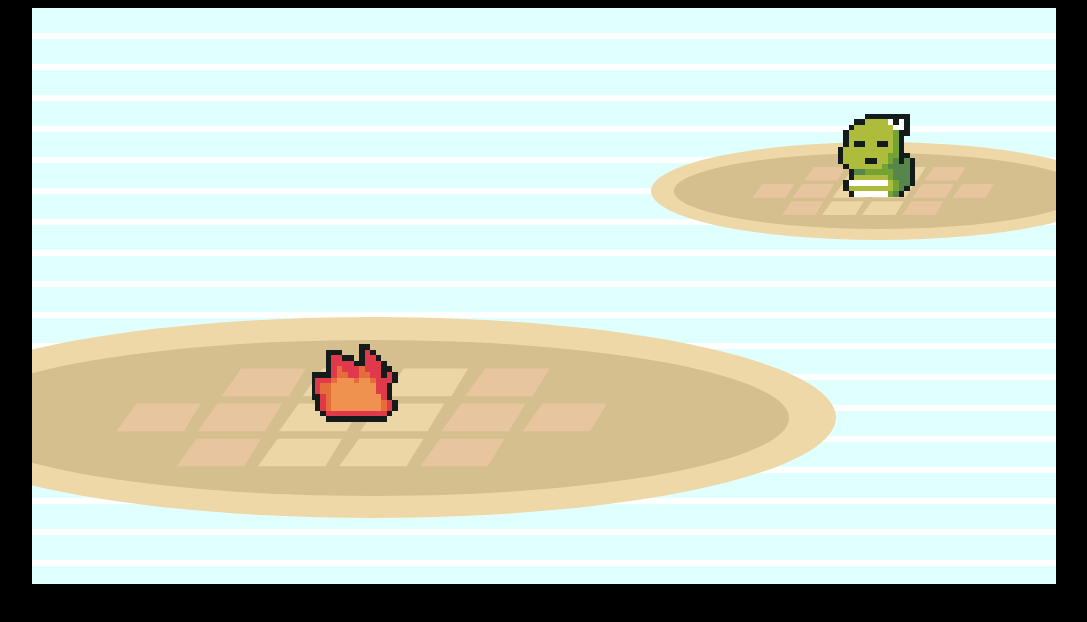
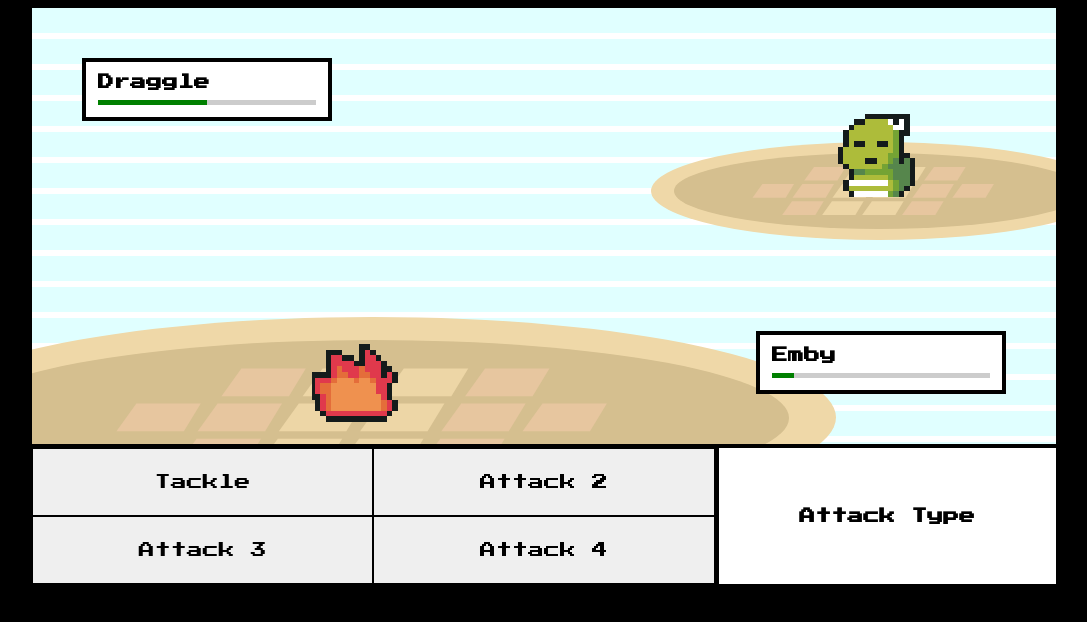
Before and after one commit to alexgeis/pokemon-game, a plain HTML site: page index.html in a window 1280 px wide. Shown: the whole page, without its empty margins (96-1183 px from the left). Drawn offline with nearby package versions, Linux system fonts and the light colour scheme.

Commit message:
add attack section onscreen during battle, add enemy health bar, and add friendly monster health bar

```diff
--- a/classes.js
+++ b/classes.js
@@ -63,3 +63,11 @@ class Boundary {
 		c.fillRect(this.position.x, this.position.y, this.width, this.height);
 	}
 }
+
+class Attack {
+	constructor({ power, type, amount = 10 }) {
+		this.power = power;
+		this.type = type;
+		this.amount = amount;
+	}
+}
--- a/index.html
+++ b/index.html
@@ -5,12 +5,47 @@
 		<meta http-equiv="X-UA-Compatible" content="IE=edge" />
 		<meta name="viewport" content="width=device-width, initial-scale=1.0" />
 		<title>Mon Game</title>
+		<link rel="preconnect" href="https://fonts.googleapis.com" />
+		<link rel="preconnect" href="https://fonts.gstatic.com" crossorigin />
+		<link
+			href="https://fonts.googleapis.com/css2?family=Press+Start+2P&display=swap"
+			rel="stylesheet"
+		/>
 		<link rel="stylesheet" href="style.css" />
 	</head>
 	<body>
 		<div id="siteWrap">
 			<div id="overlapWrap"></div>
+
+			<div id="healthMon1" class="health">
+				<h2>Draggle</h2>
+				<div id="healthBarWrap">
+					<div class="healthBar fullHealth"></div>
+					<div class="healthBar currHealth" id="currHealthMon1"></div>
+				</div>
+			</div>
+
+			<div id="healthMon2" class="health">
+				<h2>Emby</h2>
+				<div id="healthBarWrap">
+					<div class="healthBar fullHealth"></div>
+					<div class="healthBar currHealth" id="currHealthMon2"></div>
+				</div>
+			</div>
+
 			<canvas></canvas>
+
+			<div id="battleInterface">
+				<div id="attacks">
+					<button id="attack1" class="attack">Tackle</button>
+					<button id="attack2" class="attack">Attack 2</button>
+					<button id="attack3" class="attack">Attack 3</button>
+					<button id="attack4" class="attack">Attack 4</button>
+				</div>
+				<div id="attackType">
+					<h1>Attack Type</h1>
+				</div>
+			</div>
 		</div>
 
 		<!-- JS -->
--- a/style.css
+++ b/style.css
@@ -1,3 +1,10 @@
+*, *::before, *::after {
+    box-sizing: border-box;
+    padding: 0;
+    margin: 0;
+    font-family: 'Press Start 2P', cursive;
+}
+
 body {
     background-color: black;
     display: flex;
@@ -7,6 +14,7 @@ body {
 #siteWrap {
     display: inline-block;
     position: relative;
+    margin: .5rem;
 }
 
 #overlapWrap {
@@ -19,3 +27,85 @@ body {
     pointer-events: none;
     opacity: 0;
 }
+
+#battleInterface {
+    position: absolute;
+    background-color: white;
+    height: 140px;
+    bottom: 0;
+    left: 0;
+    right: 0;
+    border-top: 4px black solid;
+    display: flex;
+}
+
+#attacks {
+    width: 66.66%;
+    display: grid;
+    grid-template-columns: repeat(2, 1fr);
+}
+
+#attacks button {
+    border: 1px solid black;
+    font-size: 16px;
+}
+#attacks button:hover {
+    background-color: #ddd;
+    cursor: pointer;
+}
+
+#attackType {
+    width: 33.33%;
+    border-left: 4px black solid;
+    display: flex;
+    align-items: center;
+    justify-content: center;
+}
+
+#attackType h1 {
+    font-size: 16px;
+}
+
+.health {
+    position: absolute;
+    background-color: white;
+    width: 250px;
+    border: 4px solid black;
+    padding: 12px;
+}
+#healthMon1 {
+    top: 50px;
+    left: 50px;
+}
+#healthMon2 {
+    bottom: 190px;
+    right: 50px;
+}
+.health h2 {
+    font-size: 16px;
+}
+
+#healthBarWrap {
+    position: relative;
+}
+
+.healthBar {
+    height: 5px;
+}
+.fullHealth {
+    margin-top: 10px;
+    background-color: #ccc;
+}
+.currHealth {
+    position: absolute;
+    top: 0;
+    left: 0;
+    right: 0;
+    background-color: green;
+}
+#currHealthMon1 {
+    width: 50%;
+}
+#currHealthMon2 {
+    width: 10%;
+}
```
